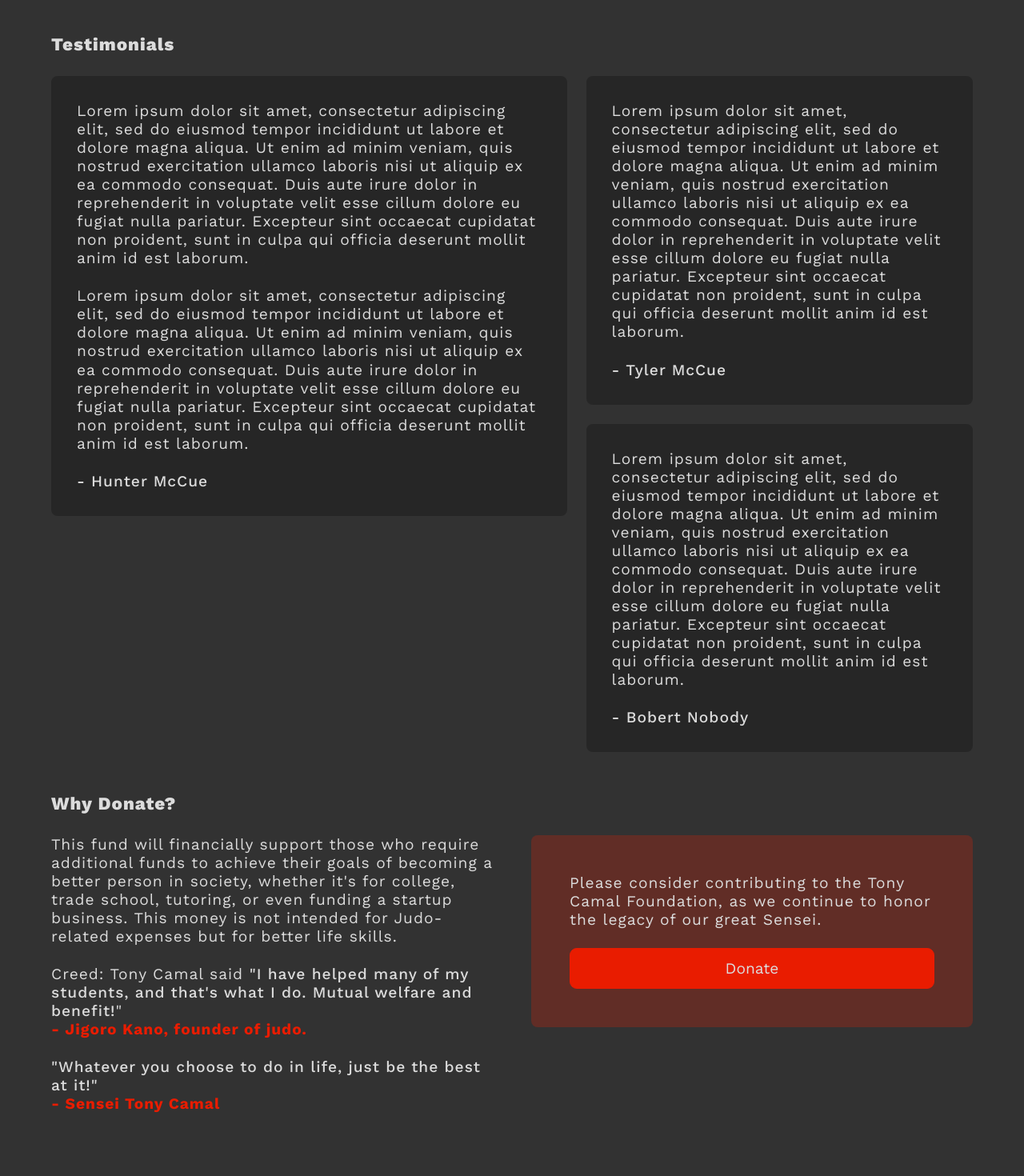
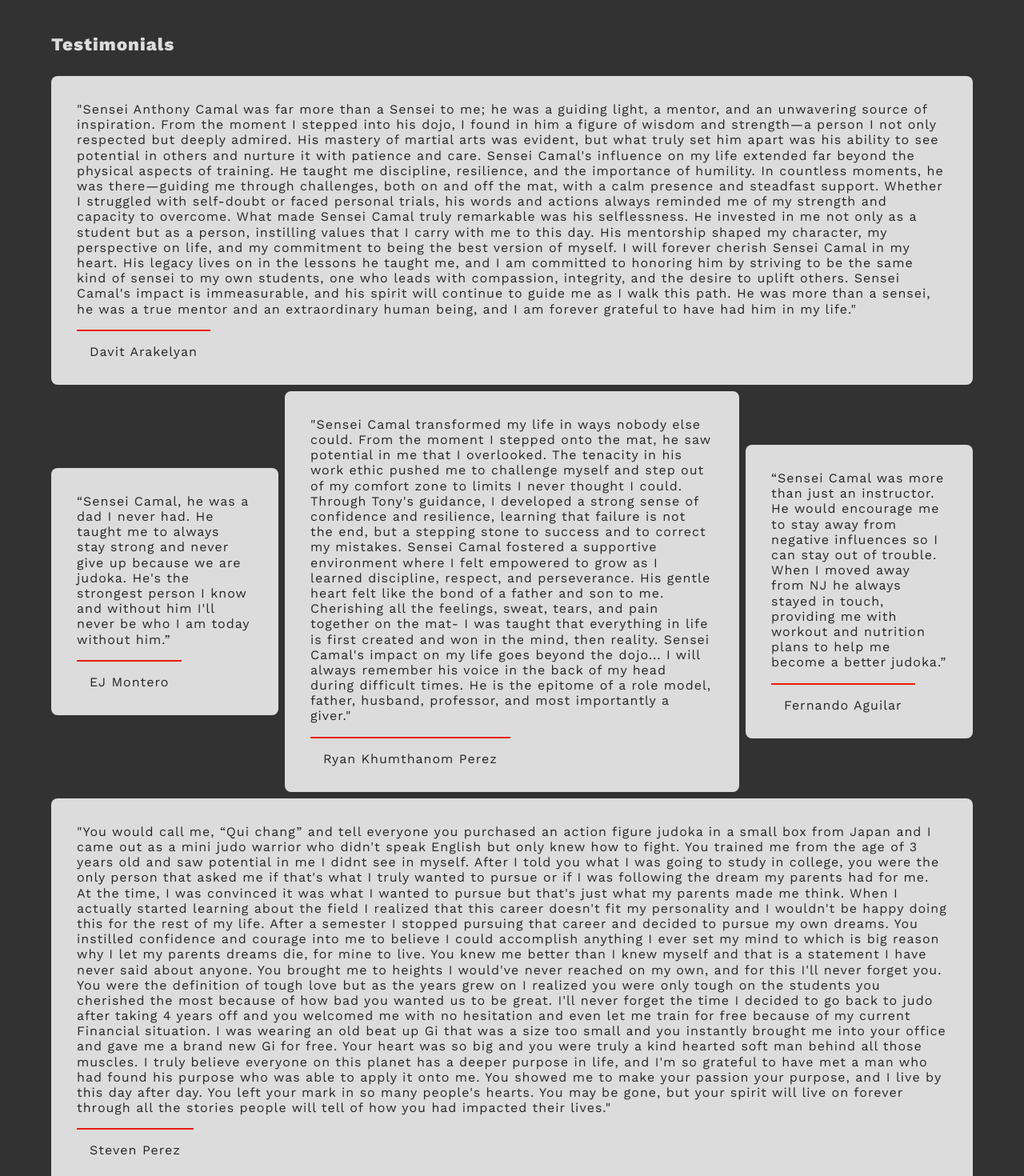
Before and after one commit to pixelverse-studios/tony-camal-foundation-ui, a Next.js app: page / in a window 1280 px wide. Shown: the part 1720-3190 px from the top of the page at 80% size. Built offline with nearby package versions, Linux system fonts and the light colour scheme.

Commit message:
Add testimonials

```diff
--- a/src/views/home/Home.module.scss
+++ b/src/views/home/Home.module.scss
@@ -87,42 +87,38 @@
 
 .Testimonials {
   .testimonialContainer {
-    display: grid;
-    grid-template-columns: 1fr 0.75fr;
-    grid-gap: var(--vertical-gap);
+    display: flex;
+    flex-direction: column;
+    gap: 0.5rem;
+    font-size: 1rem;
 
     article {
-      background-color: var(--black);
-      color: var(--white);
+      background-color: var(--white);
+      color: var(--black);
       padding: 2rem;
       border-radius: var(--rounded-edges);
-      height: fit-content;
       display: flex;
       flex-direction: column;
-      gap: var(--vertical-gap);
 
-      cite {
-        font-weight: 500;
+      .citation {
+        margin-top: 1rem;
+        padding: 1rem 1rem 0 1rem;
+        border-top: 2px solid var(--red);
+        width: fit-content;
+        color: var(--black);
       }
     }
 
     section {
-      display: flex;
-      flex-direction: column;
-      gap: var(--vertical-gap);
-    }
-
-    @media screen and (max-width: 1100px) {
-      grid-template-columns: 1fr;
-
-      section {
-        flex-direction: row;
-      }
+      display: grid;
+      grid-template-columns: 0.5fr 1fr 0.5fr;
+      grid-gap: 0.5rem;
+      align-items: center;
     }
 
     @media screen and (max-width: 850px) {
       section {
-        flex-direction: column;
+        grid-template-columns: 1fr;
       }
     }
   }
--- a/src/views/home/Testimonials.tsx
+++ b/src/views/home/Testimonials.tsx
@@ -9,51 +9,118 @@ const Testimonials = () => {
       <div className={styles.testimonialContainer}>
         <article>
           <p>
-            Lorem ipsum dolor sit amet, consectetur adipiscing elit, sed do
-            eiusmod tempor incididunt ut labore et dolore magna aliqua. Ut enim
-            ad minim veniam, quis nostrud exercitation ullamco laboris nisi ut
-            aliquip ex ea commodo consequat. Duis aute irure dolor in
-            reprehenderit in voluptate velit esse cillum dolore eu fugiat nulla
-            pariatur. Excepteur sint occaecat cupidatat non proident, sunt in
-            culpa qui officia deserunt mollit anim id est laborum.
+            "Sensei Anthony Camal was far more than a Sensei to me; he was a
+            guiding light, a mentor, and an unwavering source of inspiration.
+            From the moment I stepped into his dojo, I found in him a figure of
+            wisdom and strength—a person I not only respected but deeply
+            admired. His mastery of martial arts was evident, but what truly set
+            him apart was his ability to see potential in others and nurture it
+            with patience and care. Sensei Camal's influence on my life extended
+            far beyond the physical aspects of training. He taught me
+            discipline, resilience, and the importance of humility. In countless
+            moments, he was there—guiding me through challenges, both on and off
+            the mat, with a calm presence and steadfast support. Whether I
+            struggled with self-doubt or faced personal trials, his words and
+            actions always reminded me of my strength and capacity to overcome.
+            What made Sensei Camal truly remarkable was his selflessness. He
+            invested in me not only as a student but as a person, instilling
+            values that I carry with me to this day. His mentorship shaped my
+            character, my perspective on life, and my commitment to being the
+            best version of myself. I will forever cherish Sensei Camal in my
+            heart. His legacy lives on in the lessons he taught me, and I am
+            committed to honoring him by striving to be the same kind of sensei
+            to my own students, one who leads with compassion, integrity, and
+            the desire to uplift others. Sensei Camal's impact is immeasurable,
+            and his spirit will continue to guide me as I walk this path. He was
+            more than a sensei, he was a true mentor and an extraordinary human
+            being, and I am forever grateful to have had him in my life."
           </p>
-          <p>
-            Lorem ipsum dolor sit amet, consectetur adipiscing elit, sed do
-            eiusmod tempor incididunt ut labore et dolore magna aliqua. Ut enim
-            ad minim veniam, quis nostrud exercitation ullamco laboris nisi ut
-            aliquip ex ea commodo consequat. Duis aute irure dolor in
-            reprehenderit in voluptate velit esse cillum dolore eu fugiat nulla
-            pariatur. Excepteur sint occaecat cupidatat non proident, sunt in
-            culpa qui officia deserunt mollit anim id est laborum.
-          </p>
-          <cite>- Hunter McCue</cite>
+          <p className={styles.citation}>Davit Arakelyan</p>
         </article>
-        <section className={styles.reviews}>
+        <section>
+          {/* <div> */}
           <article>
             <p>
-              Lorem ipsum dolor sit amet, consectetur adipiscing elit, sed do
-              eiusmod tempor incididunt ut labore et dolore magna aliqua. Ut
-              enim ad minim veniam, quis nostrud exercitation ullamco laboris
-              nisi ut aliquip ex ea commodo consequat. Duis aute irure dolor in
-              reprehenderit in voluptate velit esse cillum dolore eu fugiat
-              nulla pariatur. Excepteur sint occaecat cupidatat non proident,
-              sunt in culpa qui officia deserunt mollit anim id est laborum.
+              “Sensei Camal, he was a dad I never had. He taught me to always
+              stay strong and never give up because we are judoka. He's the
+              strongest person I know and without him I'll never be who I am
+              today without him.”
             </p>
-            <cite>- Tyler McCue</cite>
+            <p className={styles.citation}>EJ Montero</p>
+          </article>
+          {/* </div> */}
+          <article>
+            <p>
+              "Sensei Camal transformed my life in ways nobody else could. From
+              the moment I stepped onto the mat, he saw potential in me that I
+              overlooked. The tenacity in his work ethic pushed me to challenge
+              myself and step out of my comfort zone to limits I never thought I
+              could. Through Tony's guidance, I developed a strong sense of
+              confidence and resilience, learning that failure is not the end,
+              but a stepping stone to success and to correct my mistakes. Sensei
+              Camal fostered a supportive environment where I felt empowered to
+              grow as I learned discipline, respect, and perseverance. His
+              gentle heart felt like the bond of a father and son to me.
+              Cherishing all the feelings, sweat, tears, and pain together on
+              the mat- I was taught that everything in life is first created and
+              won in the mind, then reality. Sensei Camal's impact on my life
+              goes beyond the dojo... I will always remember his voice in the
+              back of my head during difficult times. He is the epitome of a
+              role model, father, husband, professor, and most importantly a
+              giver."
+            </p>
+            <p className={styles.citation}>Ryan Khumthanom Perez</p>
           </article>
           <article>
             <p>
-              Lorem ipsum dolor sit amet, consectetur adipiscing elit, sed do
-              eiusmod tempor incididunt ut labore et dolore magna aliqua. Ut
-              enim ad minim veniam, quis nostrud exercitation ullamco laboris
-              nisi ut aliquip ex ea commodo consequat. Duis aute irure dolor in
-              reprehenderit in voluptate velit esse cillum dolore eu fugiat
-              nulla pariatur. Excepteur sint occaecat cupidatat non proident,
-              sunt in culpa qui officia deserunt mollit anim id est laborum.
+              “Sensei Camal was more than just an instructor. He would encourage
+              me to stay away from negative influences so I can stay out of
+              trouble. When I moved away from NJ he always stayed in touch,
+              providing me with workout and nutrition plans to help me become a
+              better judoka.”
             </p>
-            <cite>- Bobert Nobody</cite>
+            <p className={styles.citation}>Fernando Aguilar</p>
           </article>
         </section>
+        <article>
+          <p>
+            "You would call me, “Qui chang” and tell everyone you purchased an
+            action figure judoka in a small box from Japan and I came out as a
+            mini judo warrior who didn't speak English but only knew how to
+            fight. You trained me from the age of 3 years old and saw potential
+            in me I didnt see in myself. After I told you what I was going to
+            study in college, you were the only person that asked me if that's
+            what I truly wanted to pursue or if I was following the dream my
+            parents had for me. At the time, I was convinced it was what I
+            wanted to pursue but that's just what my parents made me think. When
+            I actually started learning about the field I realized that this
+            career doesn't fit my personality and I wouldn't be happy doing this
+            for the rest of my life. After a semester I stopped pursuing that
+            career and decided to pursue my own dreams. You instilled confidence
+            and courage into me to believe I could accomplish anything I ever
+            set my mind to which is big reason why I let my parents dreams die,
+            for mine to live. You knew me better than I knew myself and that is
+            a statement I have never said about anyone. You brought me to
+            heights I would've never reached on my own, and for this I'll never
+            forget you. You were the definition of tough love but as the years
+            grew on I realized you were only tough on the students you cherished
+            the most because of how bad you wanted us to be great. I'll never
+            forget the time I decided to go back to judo after taking 4 years
+            off and you welcomed me with no hesitation and even let me train for
+            free because of my current Financial situation. I was wearing an old
+            beat up Gi that was a size too small and you instantly brought me
+            into your office and gave me a brand new Gi for free. Your heart was
+            so big and you were truly a kind hearted soft man behind all those
+            muscles. I truly believe everyone on this planet has a deeper
+            purpose in life, and I'm so grateful to have met a man who had found
+            his purpose who was able to apply it onto me. You showed me to make
+            your passion your purpose, and I live by this day after day. You
+            left your mark in so many people's hearts. You may be gone, but your
+            spirit will live on forever through all the stories people will tell
+            of how you had impacted their lives."
+          </p>
+          <p className={styles.citation}>Steven Perez</p>
+        </article>
       </div>
     </section>
   )
```
